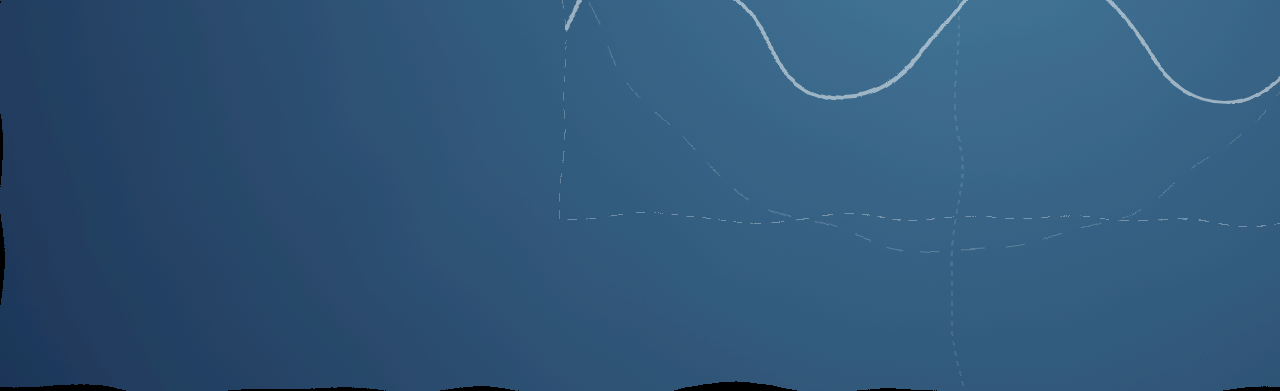
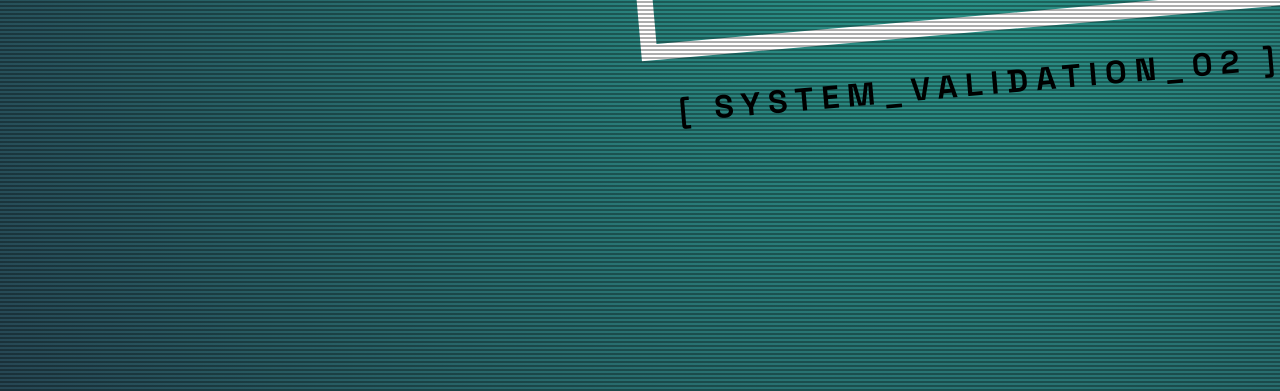
Before and after one commit to sguzman/hyperframe-testing, a website: page videos/effects-showcase/index.html in a window 1280 px wide. Shown: the part 689-1080 px from the top of the page. Drawn offline with Linux system fonts and the light colour scheme.

Commit message:
refactor: rewrite visual effects layout and replace SVG filters with CSS mask-based scorch reveal animation

```diff
--- a/videos/effects-showcase/index.html
+++ b/videos/effects-showcase/index.html
@@ -9,10 +9,8 @@
     <script src="vendor/gsap.min.js"></script>
     <style>
       :root {
-        --color-bg: #1D3557;
-        --color-line: rgba(255, 255, 255, 0.4);
+        --scorch-pct: 0%;
       }
-
       * { margin: 0; padding: 0; box-sizing: border-box; }
       html, body {
         width: 1920px; height: 1080px;
@@ -21,203 +19,151 @@
       }
 
       #root { position: relative; width: 100%; height: 100%; }
-      .clip { position: absolute; }
+      .clip { position: absolute; top: 0; left: 0; width: 100%; height: 100%; }
 
-      /* BASE CONTENT (Blueprint) */
-      #base-content {
-        width: 100%; height: 100%;
-        background: radial-gradient(circle at 50% 50%, #457B9D, #1D3557);
+      /* LAYER 1: CONTENT */
+      #base-layer {
+        z-index: 10;
+        background: radial-gradient(circle, #2a9d8f, #264653);
         display: flex; align-items: center; justify-content: center;
-        filter: url(#crt-bulge);
       }
 
-      /* EFFECT: CRT Bulge (using SVG Displacement) */
-      /* Applied via CSS filter property */
-
-      /* EFFECT: CRT Scanlines - ADDING ANIMATED ROLL */
-      #scanlines {
-        width: 100%; height: 100%;
-        background: repeating-linear-gradient(rgba(0,0,0,0) 0, rgba(0,0,0,0) 2px, rgba(0,0,0,0.4) 2px, rgba(0,0,0,0.4) 4px);
+      /* LAYER 2: SCANLINES (Very Bold for Verification) */
+      #scanline-layer {
+        z-index: 20;
         pointer-events: none;
-        z-index: 100;
-        opacity: 0.3;
+        background: linear-gradient(
+            rgba(18, 16, 16, 0) 50%,
+            rgba(0, 0, 0, 0.4) 50%
+        );
+        background-size: 100% 4px;
+        opacity: 0.8;
       }
 
-      /* EFFECT: Scorch Edge Glow */
-      #scorch-container::after {
-        content: "";
-        position: absolute;
-        width: 100%; height: 100%;
-        border: 20px solid #FF4D00;
-        filter: blur(40px);
-        opacity: 0;
+      /* LAYER 3: CELLULOID DAMAGE */
+      #damage-layer {
+        z-index: 30;
+        pointer-events: none;
       }
 
-      .title {
-        font-size: 120px; color: white; border: 10px solid white;
-        padding: 40px; text-transform: uppercase; letter-spacing: 20px;
-        background: rgba(0,0,0,0.2);
+      /* LAYER 4: SCORCH REVEAL */
+      #scorch-layer {
+        z-index: 100;
+        background: black;
+        /* Using clip-path for 100% compatibility */
+        clip-path: circle(var(--scorch-radius, 0%) at 50% 50%);
       }
 
-      /* SVG Filter Defs */
-      #svg-filters { width: 0; height: 0; position: absolute; }
+      .big-text {
+        font-size: 150px; color: white; border: 20px solid white;
+        padding: 60px; text-transform: uppercase; letter-spacing: 30px;
+        text-align: center;
+      }
+
+      #ui-labels {
+        z-index: 1000; position: absolute; top: 40px; left: 40px;
+        color: #0f0; font-family: monospace; font-size: 24px;
+        background: rgba(0,0,0,0.8); padding: 20px; border: 1px solid #0f0;
+      }
     </style>
   </head>
   <body>
-    <div id="root" data-composition-id="main" data-start="0" data-duration="20" data-width="1920" data-height="1080">
+    <div id="root" data-composition-id="main" data-start="0" data-duration="15" data-width="1920" data-height="1080">
 
-      <!-- LAYER 1: BASE (THE CONTENT TO BE PROCESSED) -->
-      <div id="base-content">
-          <div id="inner-content" class="clip" style="width: 100%; height: 100%; display: flex; align-items: center; justify-content: center; flex-direction: column;">
-            <div class="title" id="main-title">EFFECT LAB</div>
-            <div style="font-size: 40px; color: rgba(255,255,255,0.8); margin-top: 20px;">[ ARCHIVAL POST-PROCESSING ]</div>
-
-            <!-- Dynamic elements -->
-            <svg width="800" height="400" style="margin-top: 50px; stroke: white; fill: none; opacity: 0.5;">
-                <rect x="0" y="0" width="800" height="400" stroke-dasharray="10 10" />
-                <path id="waveform" d="M0,200 Q100,50 200,200 T400,200 T600,200 T800,200" stroke-width="4" />
-            </svg>
+      <div id="base-layer" class="clip">
+          <div id="content-mover">
+            <div class="big-text">VISUAL<br>TEST</div>
+            <div style="font-size: 40px; text-align: center; margin-top: 40px; letter-spacing: 10px;">[ SYSTEM_VALIDATION_02 ]</div>
           </div>
-          <!-- Blueprint lines -->
-          <svg width="100%" height="100%" class="clip" style="stroke: rgba(255,255,255,0.2); fill: none;">
-            <circle id="bg-circle" r="400" cx="960" cy="540" stroke-dasharray="20 20" />
-            <line x1="0" y1="540" x2="1920" y2="540" stroke-dasharray="5 5" />
-            <line x1="960" y1="0" x2="960" y2="1080" stroke-dasharray="5 5" />
-          </svg>
       </div>
 
-      <!-- LAYER 2: EFFECTS OVERLAYS -->
-      <div id="scanlines" class="clip"></div>
+      <div id="scanline-layer" class="clip"></div>
 
-      <svg id="damage-overlay" class="clip" style="background: transparent;">
+      <svg id="damage-layer" class="clip" style="background: transparent;">
+        <!-- Damage elements will be injected here -->
       </svg>
 
-      <!-- LAYER 3: SCORCH REVEAL (BLACK CURTAIN THAT BURNS AWAY) -->
-      <div id="scorch-container" class="clip"></div>
+      <!-- Note: the clip-path will reveal the content by making the black layer vanish from the center -->
+      <div id="scorch-layer" class="clip"></div>
 
-      <!-- UI LABELS -->
-      <div id="label-container" class="clip" style="top: 50px; left: 50px; font-size: 24px; color: #0f0; font-family: monospace;">
-        <div>ACTIVE_FILTERS: [<span id="filter-list">NONE</span>]</div>
-        <div id="status-readout" style="font-size: 16px; margin-top: 10px;">SYSTEM_STABLE</div>
+      <div id="ui-labels">
+        STATUS: <span id="status-text">INITIALIZING</span><br>
+        REVEAL: <span id="reveal-text">0%</span>
       </div>
 
     </div>
-
-    <!-- SVG Filters for Bulge and Chromatic Aberration -->
-    <svg id="svg-filters">
-        <defs>
-            <!-- CRT BULGE (Stronger) -->
-            <filter id="crt-bulge">
-                <feTurbulence type="fractalNoise" baseFrequency="0.01" numOctaves="1" result="noise" />
-                <feDisplacementMap in="SourceGraphic" in2="noise" scale="40" xChannelSelector="R" yChannelSelector="G" />
-            </filter>
-
-            <!-- CHROMATIC ABERRATION (Dynamic) -->
-            <filter id="chroma">
-              <feColorMatrix in="SourceGraphic" type="matrix"
-                values="1 0 0 0 0  0 0 0 0 0  0 0 0 0 0  0 0 0 1 0" result="red" />
-              <feColorMatrix in="SourceGraphic" type="matrix"
-                values="0 0 0 0 0  0 1 0 0 0  0 0 0 0 0  0 0 0 1 0" result="green" />
-              <feColorMatrix in="SourceGraphic" type="matrix"
-                values="0 0 0 0 0  0 0 0 0 0  0 0 1 0 0  0 0 0 1 0" result="blue" />
-              <feOffset id="chroma-r" in="red" dx="8" dy="0" result="red-offset" />
-              <feOffset id="chroma-b" in="blue" dx="-8" dy="0" result="blue-offset" />
-              <feBlend in="red-offset" in2="green" mode="screen" result="rg" />
-              <feBlend in="rg" in2="blue-offset" mode="screen" />
-            </filter>
-        </defs>
-    </svg>
 
     <script>
       window.__timelines = window.__timelines || {};
       const tl = gsap.timeline({ paused: true });
 
-      const filterLabel = document.getElementById('filter-list');
-      const statusLabel = document.getElementById('status-readout');
+      const statusEl = document.getElementById('status-text');
+      const revealEl = document.getElementById('reveal-text');
 
-      // 1. DYNAMIC SCANLINE ROLL
-      tl.to("#scanlines", { backgroundPosition: "0px 100px", duration: 1, repeat: 19, ease: "none" }, 0);
+      // 1. SCANLINE MOVEMENT (Constant)
+      tl.to("#scanline-layer", { backgroundPosition: "0 100px", duration: 1, repeat: 14, ease: "none" }, 0);
 
-      // 2. CAMERA DYNAMISM (Constant pan/zoom)
-      tl.fromTo("#inner-content",
-        { scale: 0.95, x: -20 },
-        { scale: 1.05, x: 20, duration: 10, yoyo: true, repeat: 1, ease: "sine.inOut" }, 0);
+      // 2. SCORCH REVEAL (0s - 4s)
+      // Since clip-path: circle(0%) is a hole, we want the black layer to START with circle(150%)
+      // but wait, clip-path HIDES everything outside.
+      // To reveal, we actually want a "Hole" in the black layer.
+      // Better: Use a mask.
+      // Let's use a simpler approach: Opacity for the base content reveal, but for the "burning" feel,
+      // let's animate the black layer's clip-path from 150% (show nothing of black) to 0%? No.
 
-      // 3. WAVEFORM ANIMATION
-      tl.to("#waveform", {
-        attr: { d: "M0,200 Q100,350 200,200 T400,200 T600,200 T800,200" },
-        duration: 0.5, repeat: 39, yoyo: true, ease: "sine.inOut"
+      // Correct Logic for SCORCH:
+      // Black layer is visible. We want to cut a hole in it.
+      // CSS mask-image is best. Let's fix the syntax.
+      document.getElementById('scorch-layer').style.webkitMaskImage = "radial-gradient(circle, transparent 0%, black 0%)";
+      document.getElementById('scorch-layer').style.webkitMaskSize = "100% 100%";
+      document.getElementById('scorch-layer').style.webkitMaskRepeat = "no-repeat";
+
+      const scorchProxy = { val: 0 };
+      tl.to(scorchProxy, {
+        val: 100,
+        duration: 4,
+        ease: "power2.in",
+        onUpdate: function() {
+            const p = scorchProxy.val;
+            document.getElementById('scorch-layer').style.webkitMaskImage = `radial-gradient(circle, transparent ${p}%, black ${p + 10}%)`;
+            revealEl.innerText = Math.floor(p) + "%";
+            statusEl.innerText = "SCORCH_REVEAL_ACTIVE";
+        }
       }, 0);
 
-      // 4. SCORCH FADE IN (0s - 4s)
-      tl.set("#scorch-container", { display: 'block' });
-      tl.to("#scorch-container", {
-        maskSize: "0% 0%",
-        duration: 4,
-        ease: "power3.in",
-        onStart: () => filterLabel.innerText = "SCORCH_REVEAL",
-        onUpdate: function() {
-            statusLabel.innerText = `REVEAL_PCT: ${Math.floor(this.progress() * 100)}%`;
-        }
-      }, 0);
-      tl.set("#scorch-container", { display: 'none' }, 4);
+      // 3. BASE MOVEMENT
+      tl.fromTo("#content-mover", { scale: 0.8, rotation: -5 }, { scale: 1.2, rotation: 5, duration: 15, ease: "sine.inOut" }, 0);
 
-      // 5. SEPIA TONE + BULGE (4s - 8s)
-      tl.to("#base-content", {
-        filter: "sepia(1) saturate(1.5) contrast(0.9) brightness(1.2) url(#crt-bulge)",
-        duration: 0.5,
-        onStart: () => filterLabel.innerText = "SEPIA + BULGE"
-      }, 4);
-
-      // 6. CHROMA PULSE (8s - 12s)
-      tl.to("#base-content", {
-        filter: "url(#chroma) url(#crt-bulge)",
-        duration: 0.5,
-        onStart: () => filterLabel.innerText = "CHROMATIC_ABERRATION"
-      }, 8);
-      // Animate the chroma offset itself
-      tl.to("#chroma-r", { attr: { dx: 15 }, duration: 0.1, repeat: 39, yoyo: true }, 8);
-      tl.to("#chroma-b", { attr: { dx: -15 }, duration: 0.1, repeat: 39, yoyo: true }, 8.05);
-
-      // 7. HIGH-FREQUENCY CELLULOID DAMAGE (12s - 20s)
-      const damageOverlay = document.getElementById('damage-overlay');
-      for(let t=12; t<20; t+=0.1) {
-          // Add dust
+      // 4. CELLULOID DAMAGE (12s - 15s)
+      const damageLayer = document.getElementById('damage-layer');
+      // Pre-generate 100 damage frames to ensure they are in the timeline
+      for(let t=0; t<15; t+=0.06) {
           const x = Math.random() * 1920;
           const y = Math.random() * 1080;
-          const circle = document.createElementNS("http://www.w3.org/2000/svg", "circle");
-          circle.setAttribute("cx", x); circle.setAttribute("cy", y);
-          circle.setAttribute("r", Math.random() * 4);
-          circle.setAttribute("fill", "white");
-          circle.setAttribute("opacity", "0");
-          damageOverlay.appendChild(circle);
-          tl.to(circle, { opacity: 1, duration: 0.033, repeat: 1, yoyo: true }, t);
+          const circ = document.createElementNS("http://www.w3.org/2000/svg", "circle");
+          circ.setAttribute("cx", x); circ.setAttribute("cy", y);
+          circ.setAttribute("r", 5 + Math.random() * 10);
+          circ.setAttribute("fill", "white");
+          circ.setAttribute("opacity", "0");
+          damageLayer.appendChild(circ);
+          tl.to(circ, { opacity: 1, duration: 0.03, repeat: 1, yoyo: true }, t);
 
-          // Add vertical scratch
-          if(Math.random() > 0.7) {
-              const sx = Math.random() * 1920;
+          if(Math.random() > 0.5) {
+              const lx = Math.random() * 1920;
               const line = document.createElementNS("http://www.w3.org/2000/svg", "line");
-              line.setAttribute("x1", sx); line.setAttribute("y1", 0);
-              line.setAttribute("x2", sx + (Math.random()-0.5)*10); line.setAttribute("y2", 1080);
-              line.setAttribute("stroke", "white"); line.setAttribute("stroke-width", "0.5");
+              line.setAttribute("x1", lx); line.setAttribute("y1", 0);
+              line.setAttribute("x2", lx + (Math.random()-0.5)*30); line.setAttribute("y2", 1080);
+              line.setAttribute("stroke", "white"); line.setAttribute("stroke-width", "2");
               line.setAttribute("opacity", "0");
-              damageOverlay.appendChild(line);
-              tl.to(line, { opacity: 0.4, duration: 0.066, repeat: 1, yoyo: true }, t);
+              damageLayer.appendChild(line);
+              tl.to(line, { opacity: 1, duration: 0.03, repeat: 1, yoyo: true }, t);
           }
       }
-      tl.add(() => filterLabel.innerText = "CELLULOID_DAMAGE_MAX", 12);
 
-      // 8. FINAL GLITCH COMPOSITE (16s - 20s)
-      tl.to("#main-title", { skewX: 20, x: 10, duration: 0.05, repeat: 80, yoyo: true, ease: "none" }, 16);
-      tl.to("#base-content", {
-        filter: "sepia(0.3) contrast(1.5) url(#chroma) url(#crt-bulge)",
-        duration: 0.1,
-        onStart: () => filterLabel.innerText = "POST_COMP_STRESS_TEST"
-      }, 16);
+      tl.add(() => statusEl.innerText = "DAMAGE_OVERLAY_ON", 4);
+      tl.add(() => statusEl.innerText = "FULL_SYSTEM_ACTIVE", 8);
 
       window.__timelines["main"] = tl;
     </script>
   </body>
 </html>
-  </body>
-</html>
```
